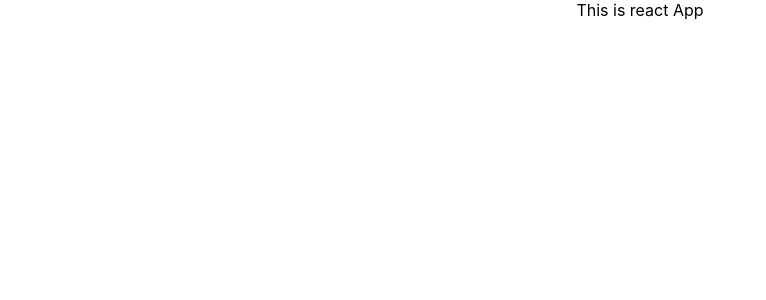
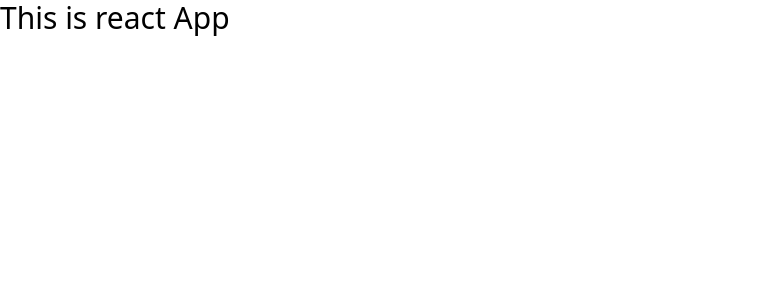
Before and after one commit to shashank21raj/STUB_Project, a React (Create React App) app in the folder stub_app/: page / in a window 1280 px wide. Shown: the top 300 px of the page, without its empty margins (0-766 px from the left). Built offline with nearby package versions, Linux system fonts and the light colour scheme.

Commit message:
tailwind config

```diff
--- a/stub_app/package.json
+++ b/stub_app/package.json
@@ -34,5 +34,8 @@
       "last 1 firefox version",
       "last 1 safari version"
     ]
+  },
+  "devDependencies": {
+    "tailwindcss": "^3.4.1"
   }
 }
--- a/stub_app/src/App.js
+++ b/stub_app/src/App.js
@@ -1,7 +1,7 @@
 import "./App.css";
 
 function App() {
-  return <div className="App">This is react App</div>;
+  return <div className="text-3xl">This is react App</div>;
 }
 
 export default App;
--- a/stub_app/src/index.css
+++ b/stub_app/src/index.css
@@ -1,13 +1,3 @@
-body {
-  margin: 0;
-  font-family: -apple-system, BlinkMacSystemFont, 'Segoe UI', 'Roboto', 'Oxygen',
-    'Ubuntu', 'Cantarell', 'Fira Sans', 'Droid Sans', 'Helvetica Neue',
-    sans-serif;
-  -webkit-font-smoothing: antialiased;
-  -moz-osx-font-smoothing: grayscale;
-}
-
-code {
-  font-family: source-code-pro, Menlo, Monaco, Consolas, 'Courier New',
-    monospace;
-}
+@tailwind base;
+@tailwind components;
+@tailwind utilities;
--- /dev/null
+++ b/stub_app/tailwind.config.js
@@ -0,0 +1,10 @@
+/** @type {import('tailwindcss').Config} */
+module.exports = {
+  content: [
+    "./src/**/*.{js,jsx,ts,tsx}",
+  ],
+  theme: {
+    extend: {},
+  },
+  plugins: [],
+}
```
Also changed, not shown: 1 other file (tests, documents, lock files or other folders).
